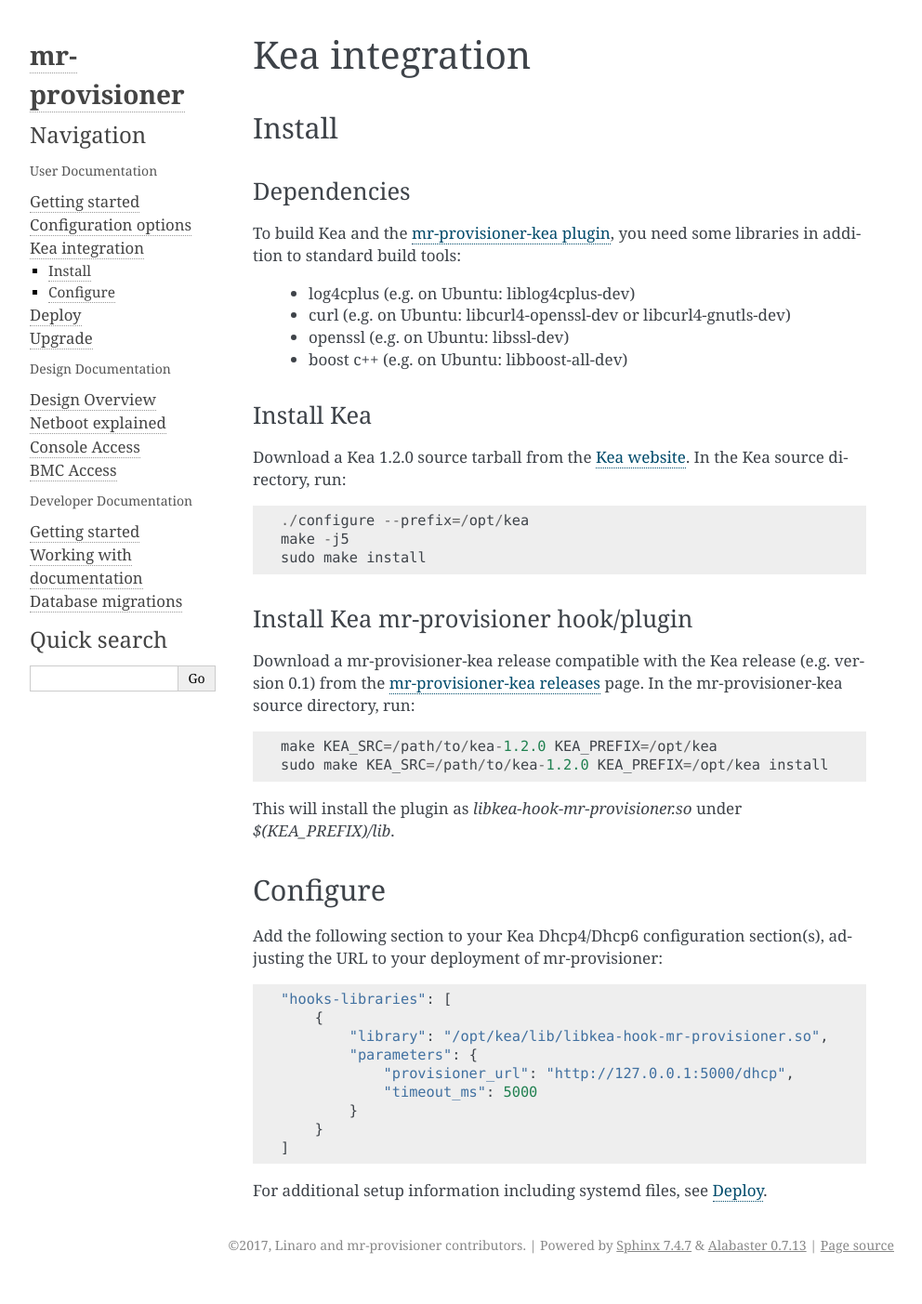
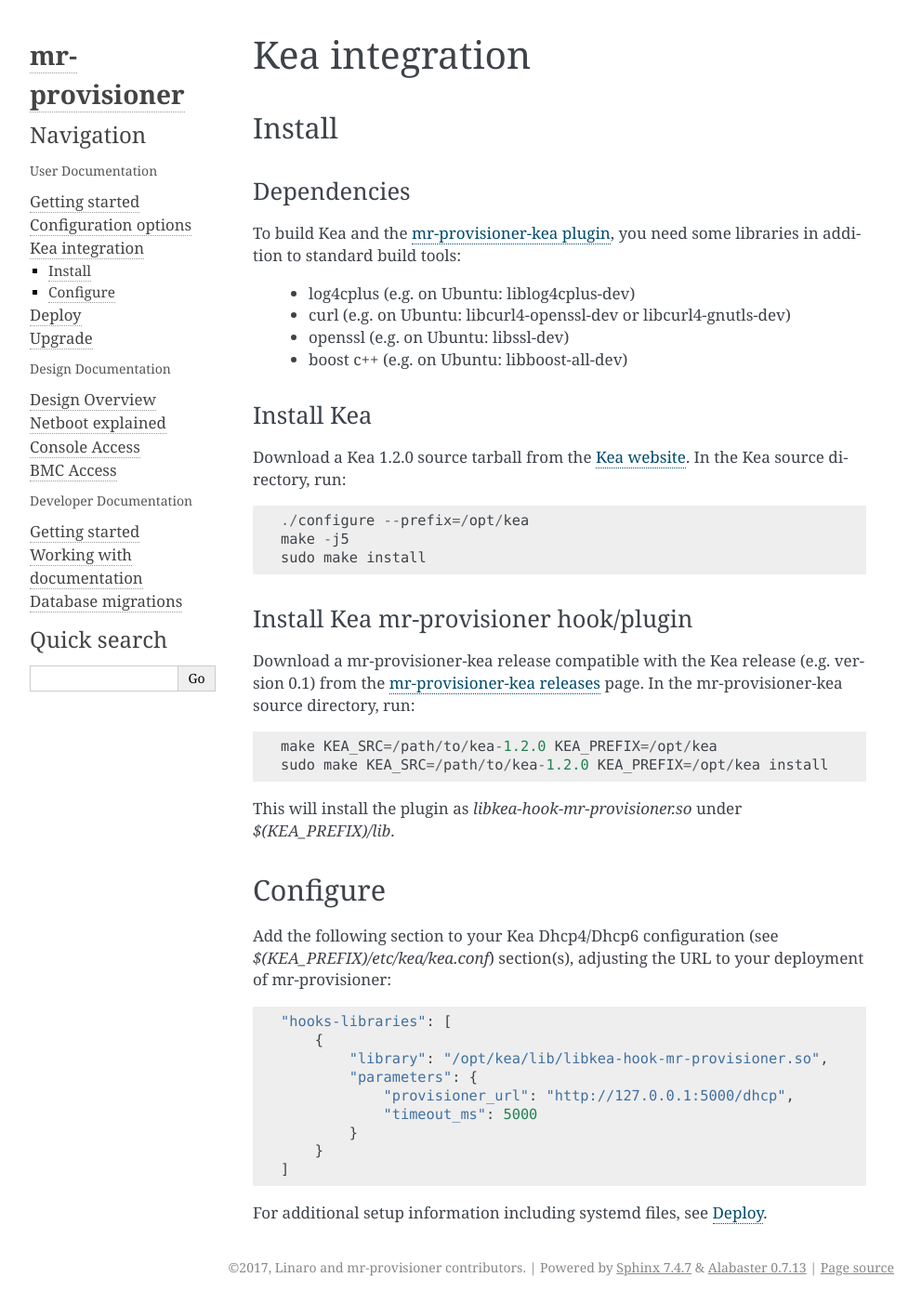
Before and after one commit to mr-provisioner/mr-provisioner, a Sphinx documentation site: the page built from docs/kea.rst, in a window 1280 px wide. Shown: the whole page at 93% size, without its empty margins (148-1140 px from the left). Built offline with Sphinx 7.4.7, drawn with Linux system fonts in a browser that asks for light colours; before the commit the page ends 1379 px from its top, so only the background shows below that.

Commit message:
Update kea.rst

```diff
--- a/docs/kea.rst
+++ b/docs/kea.rst
@@ -36,7 +36,7 @@
 Configure
 ----------
 
-Add the following section to your Kea Dhcp4/Dhcp6 configuration section(s), adjusting the URL to your deployment of mr-provisioner::
+Add the following section to your Kea Dhcp4/Dhcp6 configuration (see `$(KEA_PREFIX)/etc/kea/kea.conf`) section(s), adjusting the URL to your deployment of mr-provisioner::
 
     "hooks-libraries": [
         {
```
